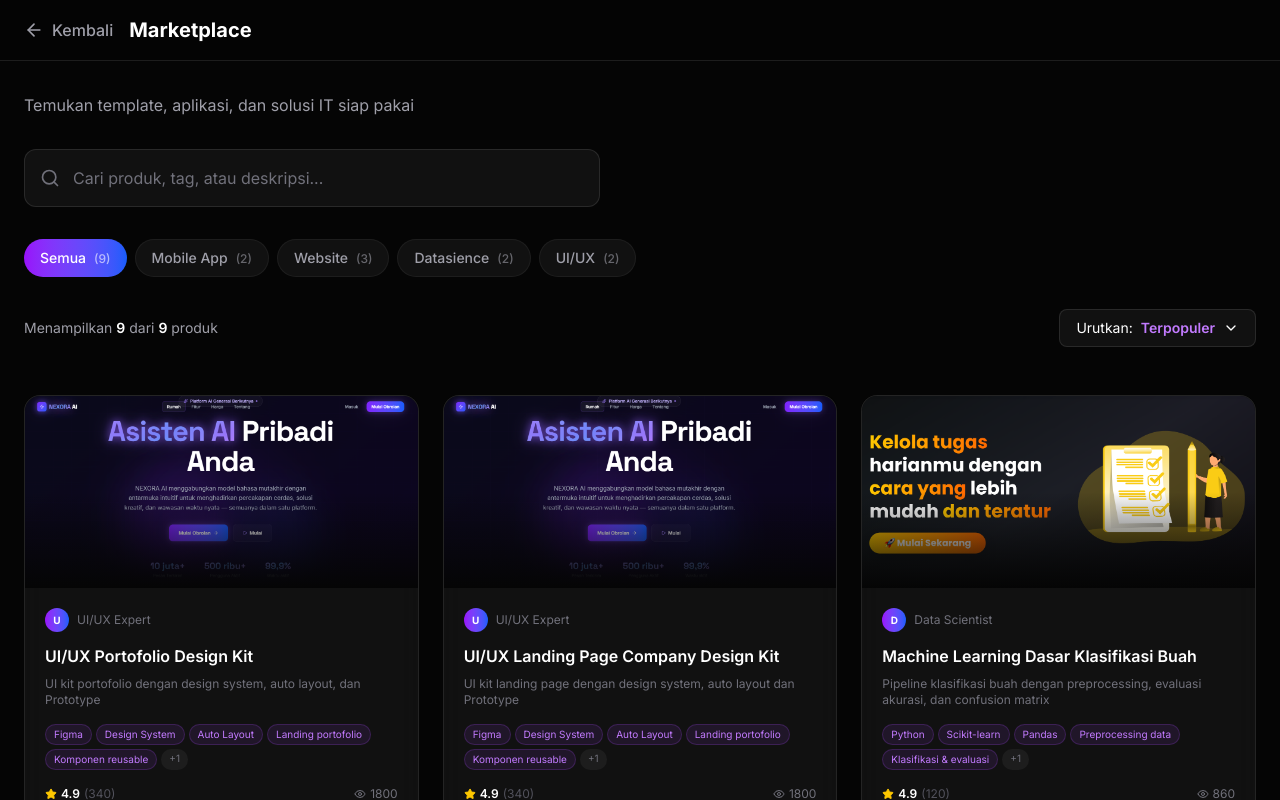
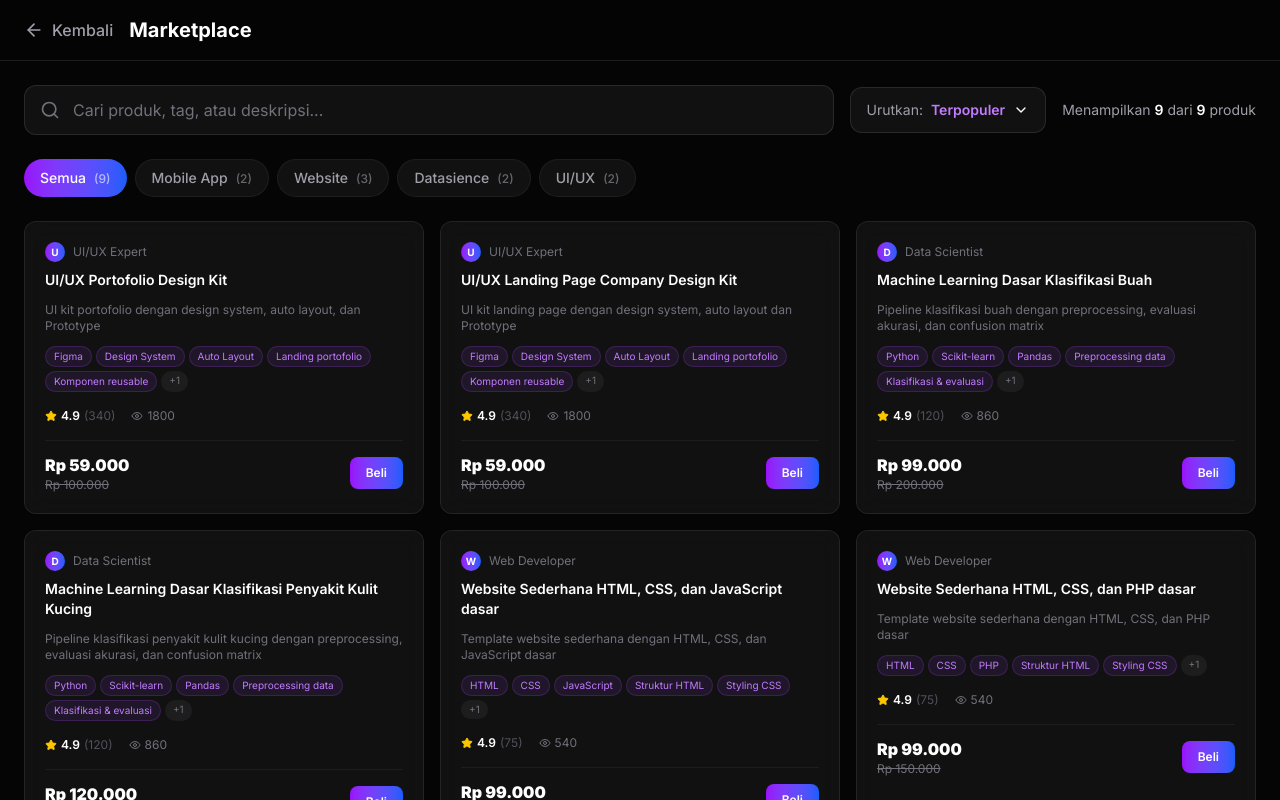
Before and after one commit to adinnur890/Brand-Developer, a Next.js app: page /marketplace in a window 1280 px wide. Shown: the top 800 px of the page. Built offline with nearby package versions, Linux system fonts and the light colour scheme.

Commit message:
Redesign Marketplace: remove images, move sort next to search, improve layout

```diff
--- a/src/app/marketplace/page.tsx
+++ b/src/app/marketplace/page.tsx
@@ -1,8 +1,7 @@
 "use client";
 import { useState } from "react";
 import { motion } from "framer-motion";
-import { Search, ArrowLeft, Star, ShoppingCart, ChevronDown, Eye, MessageCircle } from "lucide-react";
-import Image from "next/image";
+import { Search, ArrowLeft, Star, ShoppingCart, ChevronDown, Eye } from "lucide-react";
 import Link from "next/link";
 import Footer from "@/components/Footer";
 
@@ -176,22 +175,52 @@ export default function MarketplacePage() {
       </header>
 
       {/* Search & Filters */}
-      <section className="px-6 py-8">
+      <section className="px-6 py-6">
         <div className="max-w-7xl mx-auto">
-          <p className="text-zinc-400 mb-8">
-            Temukan template, aplikasi, dan solusi IT siap pakai
-          </p>
-
-          {/* Search Bar */}
-          <div className="relative max-w-xl mb-8">
+          {/* Search Bar with Sort */}
+          <div className="flex flex-col md:flex-row gap-4 items-stretch md:items-center mb-6">
+            <div className="relative flex-1">
               <Search className="absolute left-4 top-1/2 -translate-y-1/2 text-zinc-500" size={20} />
               <input
                 type="text"
                 placeholder="Cari produk, tag, atau deskripsi..."
                 value={searchQuery}
                 onChange={(e) => setSearchQuery(e.target.value)}
-              className="w-full pl-12 pr-4 py-4 rounded-xl bg-white/5 border border-white/10 text-white placeholder-zinc-500 focus:outline-none focus:border-purple-500/50 transition-colors text-base"
+                className="w-full pl-12 pr-4 py-3 rounded-xl bg-white/5 border border-white/10 text-white placeholder-zinc-500 focus:outline-none focus:border-purple-500/50 transition-colors text-base"
               />
+            </div>
+            <div className="flex items-center gap-4">
+              <div className="relative">
+                <button
+                  onClick={() => setShowSortDropdown(!showSortDropdown)}
+                  className="flex items-center gap-2 px-4 py-3 rounded-xl bg-white/5 border border-white/10 text-white text-sm hover:bg-white/10 transition-colors whitespace-nowrap"
+                >
+                  <span className="text-zinc-400">Urutkan:</span> <span className="text-purple-400 font-semibold">{sortBy}</span>
+                  <ChevronDown size={16} className={`transition-transform ${showSortDropdown ? "rotate-180" : ""}`} />
+                </button>
+                {showSortDropdown && (
+                  <div className="absolute right-0 top-full mt-2 w-48 rounded-xl bg-[#0a0a0a] border border-white/10 shadow-xl z-10 overflow-hidden">
+                    {sortOptions.map((option) => (
+                      <button
+                        key={option}
+                        onClick={() => {
+                          setSortBy(option);
+                          setShowSortDropdown(false);
+                        }}
+                        className={`w-full px-4 py-3 text-left text-sm hover:bg-white/5 transition-colors ${
+                          sortBy === option ? "text-purple-400 bg-purple-500/10" : "text-zinc-400"
+                        }`}
+                      >
+                        {option}
+                      </button>
+                    ))}
+                  </div>
+                )}
+              </div>
+              <div className="text-zinc-400 text-sm whitespace-nowrap">
+                Menampilkan <span className="text-white font-semibold">{filteredProducts.length}</span> dari <span className="text-white font-semibold">{products.length}</span> produk
+              </div>
+            </div>
           </div>
 
           {/* Categories */}
@@ -214,84 +243,33 @@ export default function MarketplacePage() {
         </div>
       </section>
 
-      {/* Sort & Results */}
-      <section className="px-6 pb-4">
-        <div className="max-w-7xl mx-auto">
-          <div className="flex flex-col md:flex-row justify-between items-center gap-4 mb-8">
-            <div className="text-zinc-400 text-sm">
-              Menampilkan <span className="text-white font-semibold">{filteredProducts.length}</span> dari <span className="text-white font-semibold">{products.length}</span> produk
-            </div>
-            <div className="relative">
-              <button
-                onClick={() => setShowSortDropdown(!showSortDropdown)}
-                className="flex items-center gap-2 px-4 py-2 rounded-lg bg-white/5 border border-white/10 text-white text-sm hover:bg-white/10 transition-colors"
-              >
-                Urutkan: <span className="text-purple-400 font-semibold">{sortBy}</span>
-                <ChevronDown size={16} className={`transition-transform ${showSortDropdown ? "rotate-180" : ""}`} />
-              </button>
-              {showSortDropdown && (
-                <div className="absolute right-0 top-full mt-2 w-48 rounded-xl bg-[#0a0a0a] border border-white/10 shadow-xl z-10 overflow-hidden">
-                  {sortOptions.map((option) => (
-                    <button
-                      key={option}
-                      onClick={() => {
-                        setSortBy(option);
-                        setShowSortDropdown(false);
-                      }}
-                      className={`w-full px-4 py-3 text-left text-sm hover:bg-white/5 transition-colors ${
-                        sortBy === option ? "text-purple-400 bg-purple-500/10" : "text-zinc-400"
-                      }`}
-                    >
-                      {option}
-                    </button>
-                  ))}
-                </div>
-              )}
-            </div>
-          </div>
-        </div>
-      </section>
-
       {/* Products Grid */}
       <section className="px-6 pb-24">
         <div className="max-w-7xl mx-auto">
-          <div className="grid grid-cols-1 md:grid-cols-2 lg:grid-cols-3 gap-6">
+          <div className="grid grid-cols-1 md:grid-cols-2 lg:grid-cols-3 gap-4">
             {filteredProducts.map((product, index) => (
               <motion.div
                 key={product.id}
                 initial={{ opacity: 0, y: 20 }}
                 animate={{ opacity: 1, y: 0 }}
                 transition={{ delay: index * 0.05 }}
-                className="glass rounded-2xl border border-white/10 overflow-hidden hover:border-purple-500/30 transition-all duration-300 group"
+                className="glass rounded-xl border border-white/5 p-5 hover:border-purple-500/20 transition-all duration-300"
               >
-                {/* Product Image */}
-                <div className="relative h-48 overflow-hidden">
-                  <Image
-                    src={product.image}
-                    alt={product.title}
-                    fill
-                    className="object-cover group-hover:scale-105 transition-transform duration-300"
-                  />
-                  <div className="absolute inset-0 bg-gradient-to-t from-[#050505] via-transparent to-transparent" />
-                </div>
-
-                {/* Product Content */}
-                <div className="p-5">
-                  {/* Author */}
-                  <div className="flex items-center gap-2 mb-3">
-                    <div className="w-6 h-6 rounded-full bg-gradient-to-r from-purple-600 to-blue-600 flex items-center justify-center text-[10px] text-white font-bold">
+                {/* Header: Author + Title */}
+                <div className="mb-3">
+                  <div className="flex items-center gap-2 mb-2">
+                    <div className="w-5 h-5 rounded-full bg-gradient-to-r from-purple-600 to-blue-600 flex items-center justify-center text-[10px] text-white font-bold flex-shrink-0">
                       {product.author.charAt(0)}
                     </div>
                     <span className="text-xs text-zinc-500">{product.author}</span>
                   </div>
-
-                  {/* Title */}
-                  <h3 className="text-base font-semibold text-white mb-2 line-clamp-2 group-hover:text-purple-300 transition-colors">
+                  <h3 className="text-sm font-semibold text-white line-clamp-2 hover:text-purple-300 transition-colors">
                     {product.title}
                   </h3>
+                </div>
 
                 {/* Description */}
-                  <p className="text-xs text-zinc-500 mb-4 line-clamp-2">{product.description}</p>
+                <p className="text-xs text-zinc-500 mb-3 line-clamp-2">{product.description}</p>
 
                 {/* Tags */}
                 <div className="flex flex-wrap gap-1 mb-4">
@@ -310,8 +288,8 @@ export default function MarketplacePage() {
                   )}
                 </div>
 
-                  {/* Stats Row */}
-                  <div className="flex items-center justify-between mb-4 text-xs text-zinc-500">
+                {/* Stats */}
+                <div className="flex items-center gap-4 text-xs text-zinc-500 mb-4">
                   <div className="flex items-center gap-1">
                     <Star className="text-yellow-400 fill-yellow-400" size={12} />
                     <span className="text-white font-semibold">{product.rating}</span>
@@ -323,22 +301,15 @@ export default function MarketplacePage() {
                   </div>
                 </div>
 
-                  {/* Price & Buy */}
-                  <div className="flex items-center justify-between">
+                {/* Footer: Price + Buy */}
+                <div className="flex items-center justify-between pt-3 border-t border-white/5">
                   <div>
-                      <div className="text-lg font-black text-white">{formatRupiah(product.price)}</div>
+                    <div className="text-base font-black text-white">{formatRupiah(product.price)}</div>
                     <div className="text-xs text-zinc-500 line-through">{formatRupiah(product.originalPrice)}</div>
                   </div>
-                    <div className="flex gap-2">
-                      <button className="p-2 rounded-lg bg-white/5 border border-white/10 text-zinc-400 hover:text-white hover:bg-white/10 transition-colors">
-                        <MessageCircle size={16} />
-                      </button>
-                      <button className="px-4 py-2 rounded-lg bg-gradient-to-r from-purple-600 to-blue-600 text-white text-xs font-semibold flex items-center gap-1.5 hover:opacity-90 transition-opacity">
-                        <ShoppingCart size={14} />
+                  <button className="px-4 py-2 rounded-lg bg-gradient-to-r from-purple-600 to-blue-600 text-white text-xs font-semibold hover:opacity-90 transition-opacity">
                     Beli
                   </button>
-                    </div>
-                  </div>
                 </div>
               </motion.div>
             ))}
```
Lines whose indentation alone changed are shown as unchanged.
